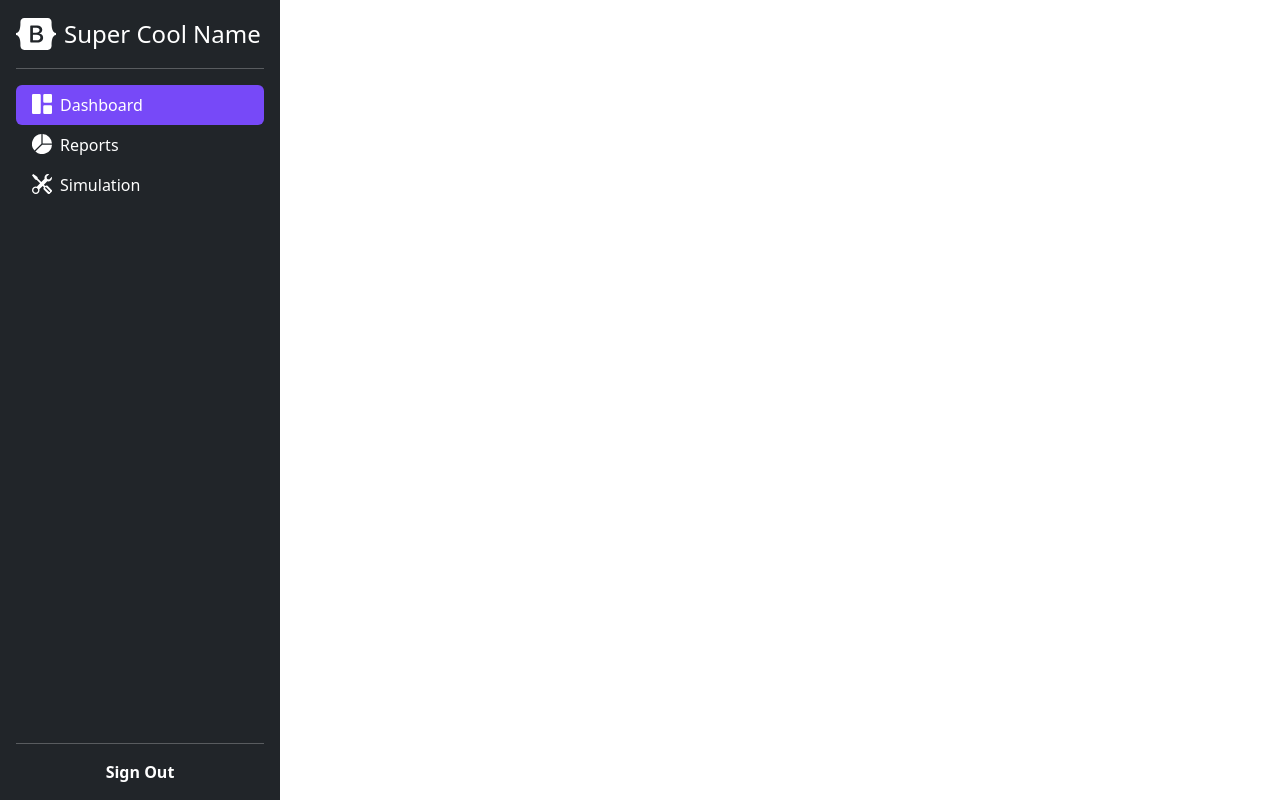
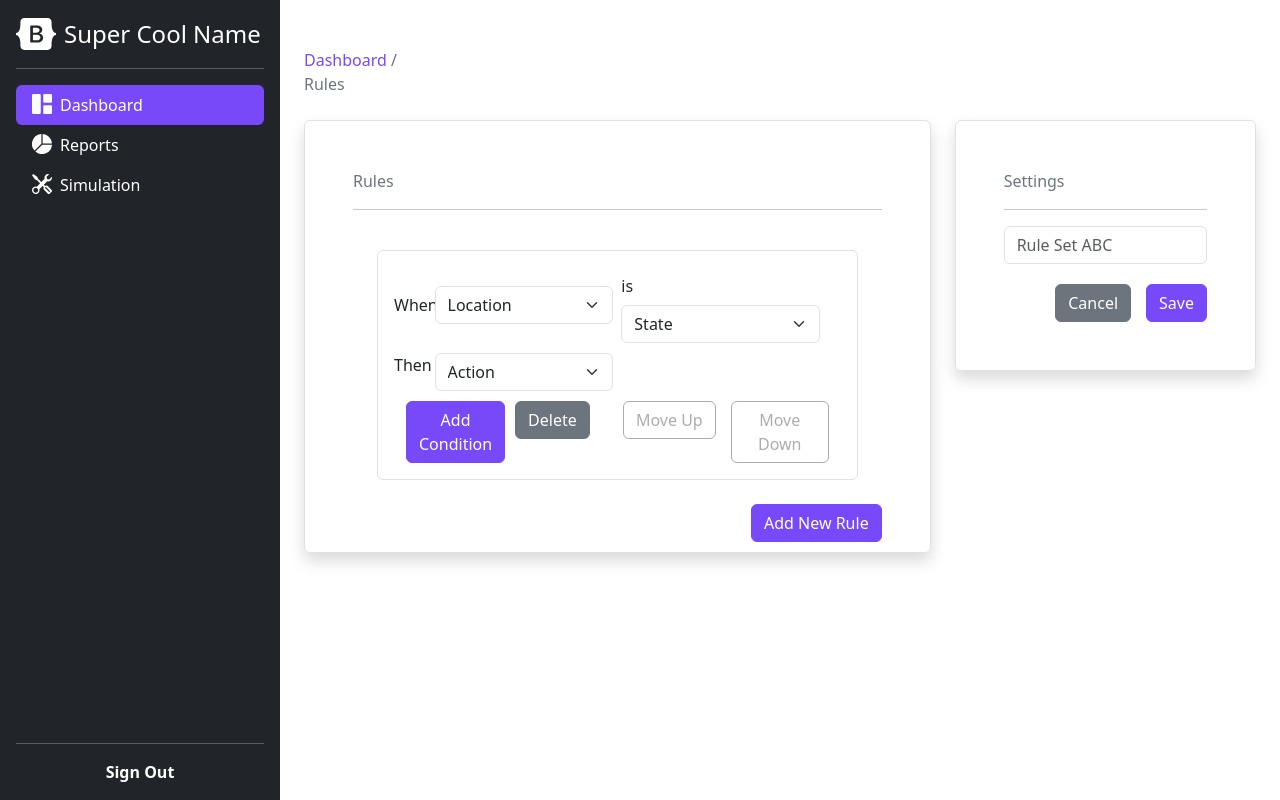
Before and after one commit to Access-Point-Program/cohort-3-rules-engine-admin, an Angular app in the folder front-end/: page /create-ruleset in a window 1280 px wide. Before the commit this address led to /. Built offline with nearby package versions, Linux system fonts and the light colour scheme.

Commit message:
post now works but routing on full application run is having some problems

```diff
--- a/front-end/src/app/app-routing.module.ts
+++ b/front-end/src/app/app-routing.module.ts
@@ -3,8 +3,8 @@ import { RouterModule, Routes } from '@angular/router';
 import {CreateRulesetComponent} from './create-ruleset/create-ruleset.component'
 
 const routes: Routes = [
-  { path: 'ruleset', component: CreateRulesetComponent},
-  { path: '', redirectTo: '/ruleset', pathMatch: 'full' }
+  { path: 'create-ruleset', component: CreateRulesetComponent},
+  { path: '**', redirectTo: '/create-ruleset', pathMatch: 'full' }
 ];
 
 @NgModule({
--- a/front-end/src/app/save-button/save-button.component.ts
+++ b/front-end/src/app/save-button/save-button.component.ts
@@ -1,6 +1,6 @@
 import { Component, Injector } from '@angular/core';
 import { CreateRulesetComponent } from '../create-ruleset/create-ruleset.component';
-import { HttpClient } from '@angular/common/http';
+import { HttpClient, HttpHeaders } from '@angular/common/http';
 import { ConditionsComponent } from '../conditions/conditions.component';
 
 @Component({
@@ -8,9 +8,9 @@ import { ConditionsComponent } from '../conditions/conditions.component';
   templateUrl: './save-button.component.html',
   styleUrls: ['./save-button.component.css']
 })
-export class SaveButtonComponent {
 
 
+export class SaveButtonComponent {
 
   public _parentRuleset: CreateRulesetComponent;
 
@@ -24,7 +24,6 @@ export class SaveButtonComponent {
 
     const mapToConditions = (condition: ConditionsComponent): ruleCondition => {
       const {conditionIsValue: value_type, conditionWhenValue: fact_type} = condition;
-
       return { fact_type, value_type};
     }
 
@@ -39,16 +38,23 @@ export class SaveButtonComponent {
       }, { name: this._parentRuleset.getName() , rules:[] });
 
     const data = JSON.stringify(jsonDataToUse, null, 2);
-    console.log("HERE!!!!!")
-    console.log(data);
 
+    // Use fro Data Debug
+    // console.log("HERE!!!!!")
+    // console.log(data);
 
-    return this.http.post(`http://localhost:8080/ruleset`, data);
+    const headers = new HttpHeaders({
+      'Content-Type': 'application/json',
+    });
+
+    this.http.post(`http://localhost:8080/ruleset`, data, { headers: headers })
+    .subscribe((res) => {
+      console.log('Success:' , res);
+    })
+  }
 }
 
-
-}
-type ruleCondition={
+type ruleCondition = {
   fact_type: String
   value_type: String
 }
@@ -61,10 +67,3 @@ type ruleset = {
   name: String
   rules: rulesetRule[]
 }
-
-// {"name":"Test 2","rules": [
-//   {"priority": 7, "event_type": "FORWARD", "conditions": [
-//       {
-//           "fact_type":"RIGHT","value_type":"EMPTY"
-//       }
-//   ]},
```
Also changed, not shown: 1 other file (tests, documents, lock files or other folders). Lines whose indentation alone changed are shown as unchanged.
